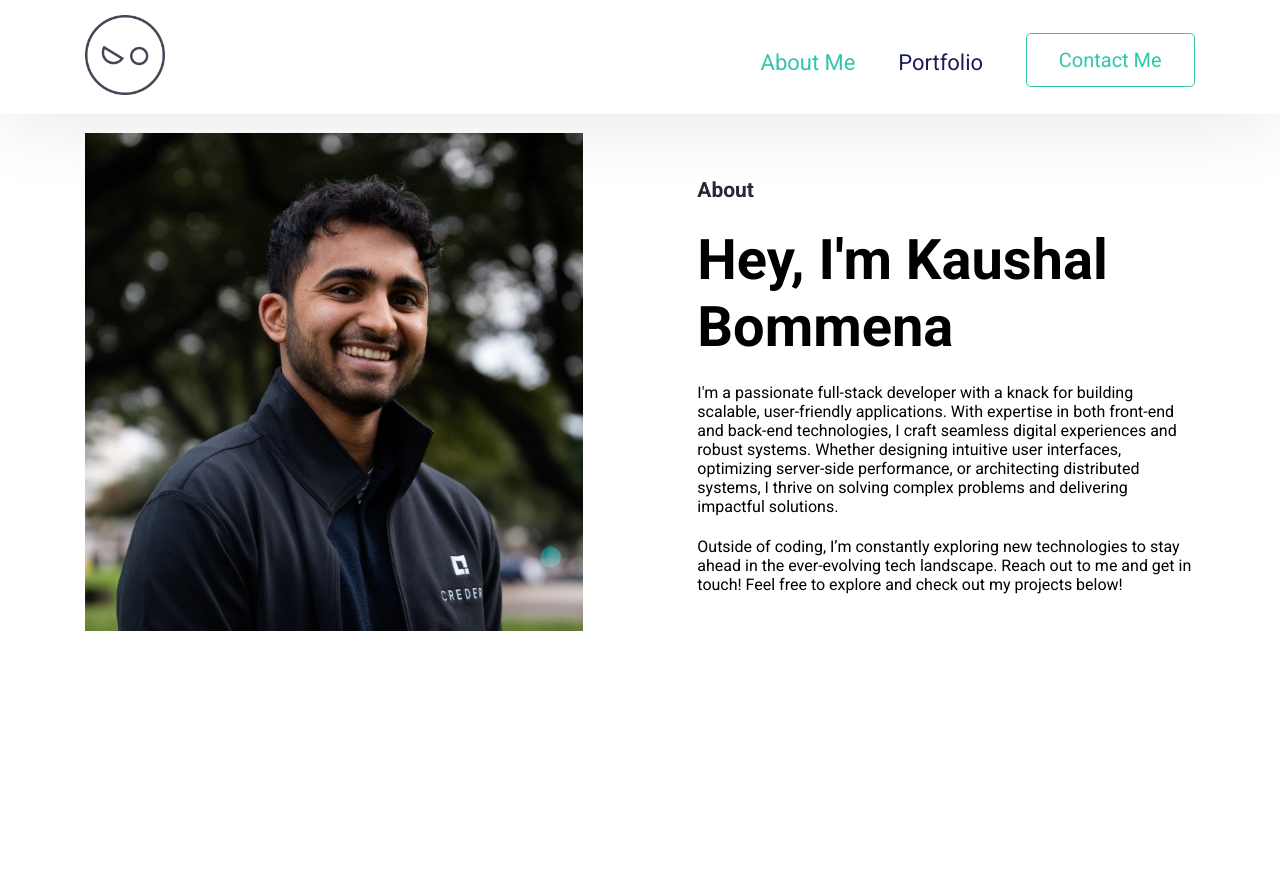
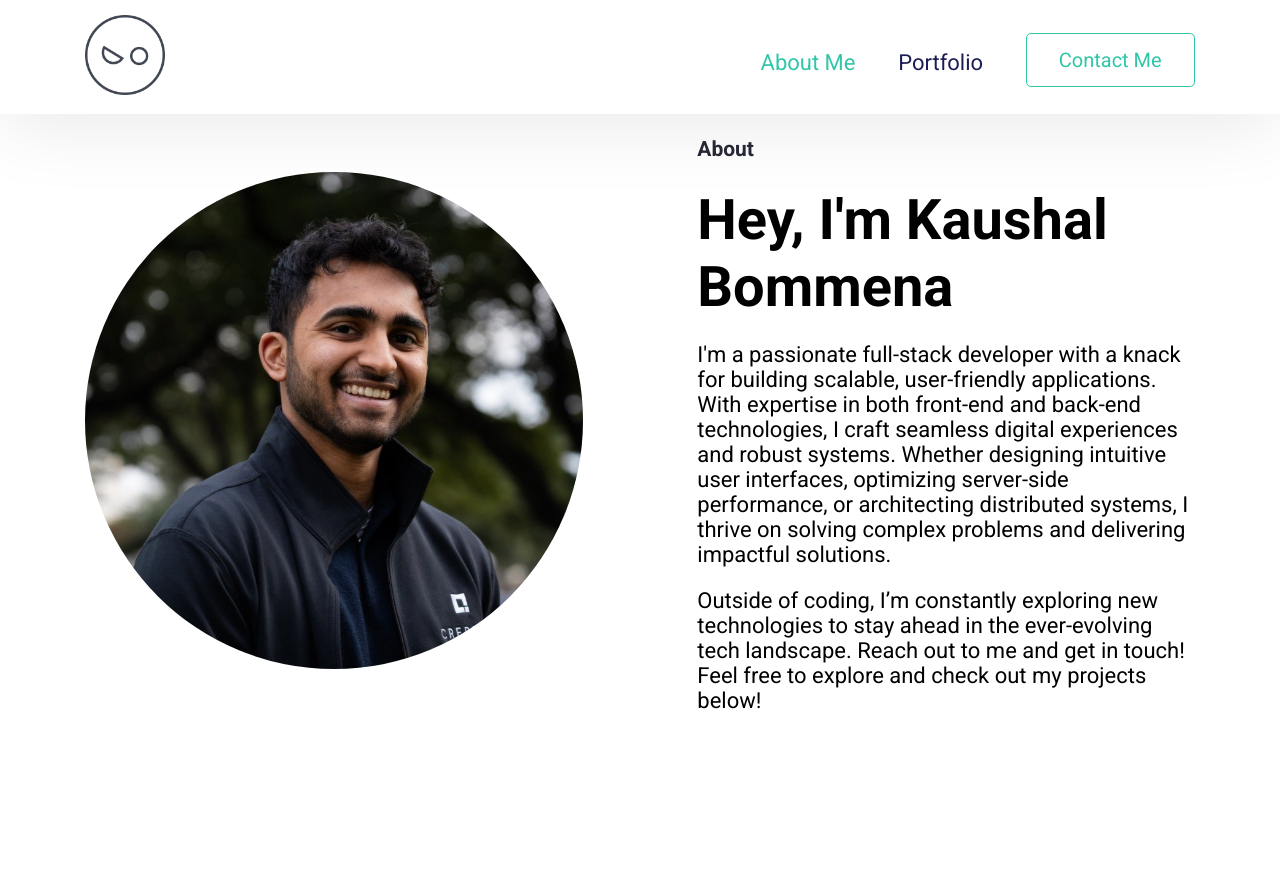
Before and after one commit to kaushalb/PersonalWebsite, a React (Create React App) app: page / in a window 1280 px wide. Shown: the top 883 px of the page. Built offline with nearby package versions, Linux system fonts and the light colour scheme.

Commit message:
resizes in font sizing

```diff
--- a/src/App.css
+++ b/src/App.css
@@ -107,7 +107,7 @@ body {
     line-height: 58px;
   }
   /* Heading 3 */
-  h2 {
+  h3 {
     font-size: 24px;
     font-weight: 700;
     line-height: 34px;
@@ -155,7 +155,7 @@ body {
   /* Portfolio, Testimonial & Contact Me */
   .sub--title {
     color: var(--heading-color);
-    font-size: 16px;
+    font-size: 20px;
     font-weight: 600;
     line-height: 24px;
   }
@@ -330,6 +330,7 @@ body {
   /* About Us */
 .about--section {
     display: grid;
+    font-size: 22px;
     padding: 133.3px 85.3px;
     align-items: center;
     gap: 114.6px;
@@ -656,3 +657,10 @@ body {
   }
 
   /* Responsive Screens Ends*/
+
+  .circular-img {
+    width: 160px;
+    height: 160px;
+    border-radius: 50%;
+    object-fit: cover;
+  }
--- a/src/Pages/Home/AboutMe.jsx
+++ b/src/Pages/Home/AboutMe.jsx
@@ -2,7 +2,7 @@ export default function AboutMe() {
     return (
       <section id="AboutMe" className="about--section">
         <div className="about--section--img">
-          <img src="./img/profile.jpeg" alt="About Me" />
+          <img src="./img/profile.jpeg" alt="About Me" className="circular-img"/>
         </div>
         <div className="hero--section--content--box about--section--box">
           <div className="hero--section--content">
```
